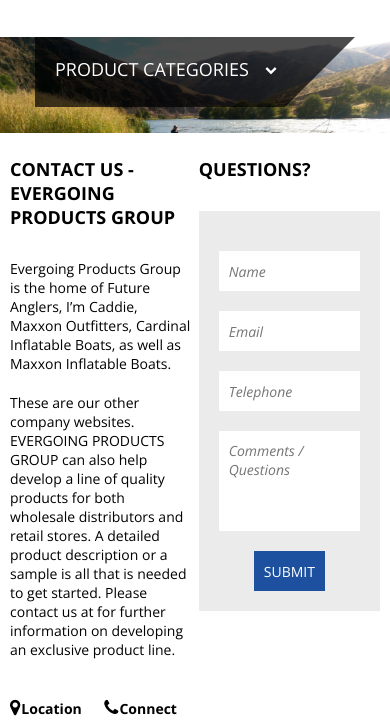
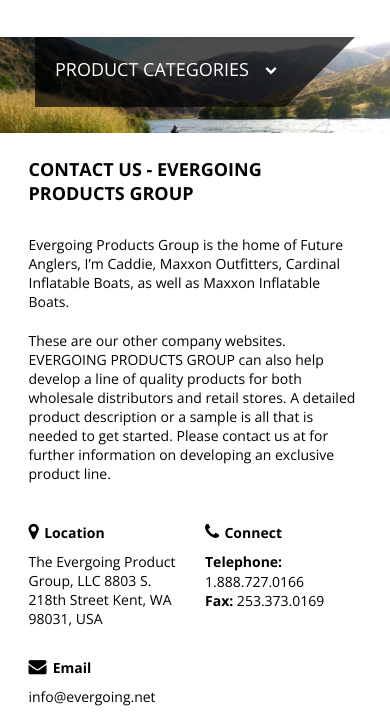
Before and after one commit to HomaX1/evergoing-project, a website: page contact.html in a window 390 px wide. Shown: the part 284-1009 px from the top of the page. Drawn offline with nearby package versions, Linux system fonts and the light colour scheme; files whose address does not match are found by name.

Commit message:
responsive contact page

```diff
--- a/scss/modules/contact/contact.scss
+++ b/scss/modules/contact/contact.scss
@@ -111,3 +111,29 @@
     background-color: $GRAY;
   }
 }
+
+
+@media (max-width: 1023px) {
+  .contacts {
+    flex-direction: column;
+    align-items: center;
+
+    &-us {
+      margin-bottom: 30px;
+    }
+  }
+
+  .contacts-us, .questions {
+    width: 90%;
+  }
+
+  .connection-item {
+     width: 27%;
+   }
+}
+
+@media (max-width: 767px) {
+  .connection-item {
+    width: 47%;
+  }
+}
```
Also changed, not shown: css/main.min.css.
